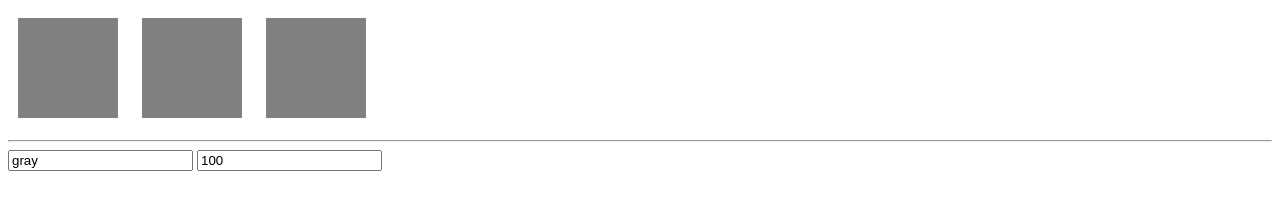
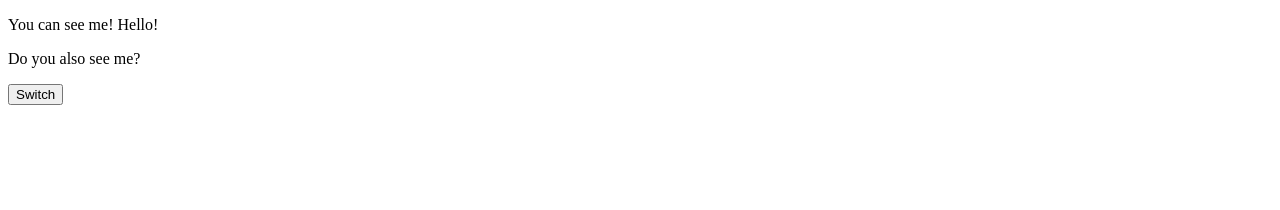
Before and after one commit to sudoheader/VueJS-app, a plain HTML site: page index.html in a window 1280 px wide. Drawn offline with Linux system fonts and the light colour scheme.

Commit message:
Added conditional rendering with v-if

```diff
--- a/index.html
+++ b/index.html
@@ -10,28 +10,17 @@
 </head>
 <body>
 	<div id="app">
-		<div class="demo" :style="{backgroundColor: color}"></div>
-		<div class="demo" :style="myStyle"></div>
-		<div class="demo" :style="[myStyle, {height: width + 'px'}]"></div>
-		<hr>
-		<input type="text" v-model="color">
-		<input type="text" v-model="width">
+		<p v-if="show">You can see me! <span>Hello!</span></p>
+		<p v-else>Now you see me!</p>
+		<p>Do you also see me?</p>
+		<button @click="show = !show">Switch</button>
 	</div>
 	<div>
 		<script>
 			new Vue({
 				el: '#app',
 				data: {
-					color: 'gray',
-					width: 100
-				},
-				computed: {
-					myStyle: function() {
-						return {
-							backgroundColor: this.color,
-							width: this.width + 'px'
-						};
-					}
+					show: true
 				}
 			});
 		</script>
```
